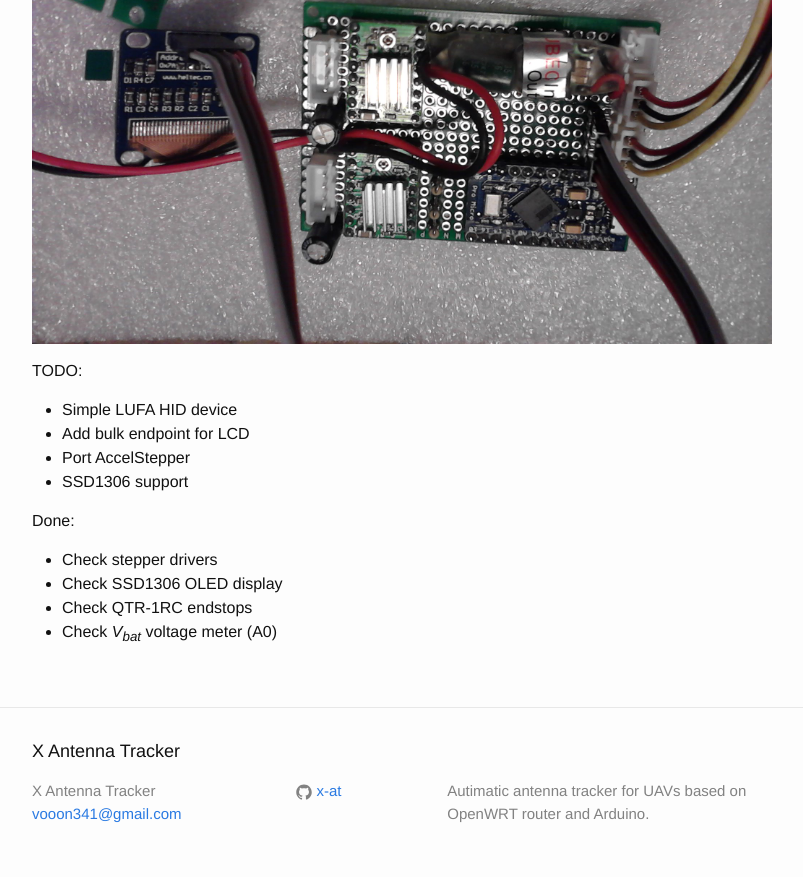
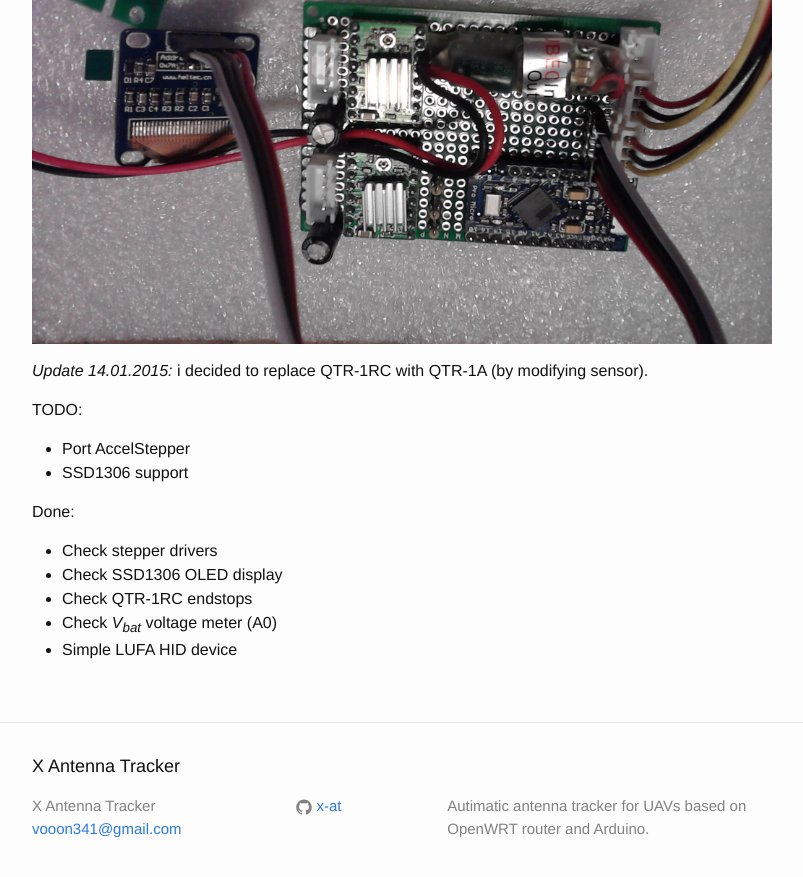
Before and after one commit to X-AT/x-at.github.io, a Jekyll site: the page built from _posts/2015-01-13-arduino-board.md, in a window 1280 px wide and 900 px high, scrolled down 1015 px. Shown: the top 877 px of the window, without its empty margins (238-1041 px from the left). Built offline with Jekyll 4.4.1, drawn with Linux system fonts in a browser that asks for light colours.

Commit message:
add update

```diff
--- a/_posts/2015-01-13-arduino-board.md
+++ b/_posts/2015-01-13-arduino-board.md
@@ -15,10 +15,11 @@ My board almost the same as [SatNOGS-arduino][satnogs-ar], but with different wi
 ![schematic](/images/arduino-board/x-at-arduino.sch.png)
 ![x-at-arduino control board](/images/arduino-board/IMG171.jpg)
 
+*Update 14.01.2015:* i decided to replace QTR-1RC with QTR-1A (by modifying sensor).
+
+
 TODO:
 
-- Simple LUFA HID device
-- Add bulk endpoint for LCD
 - Port AccelStepper
 - SSD1306 support
 
```
Also changed, not shown: other parts of _posts/2015-01-13-arduino-board.md (+1 -0 lines).
